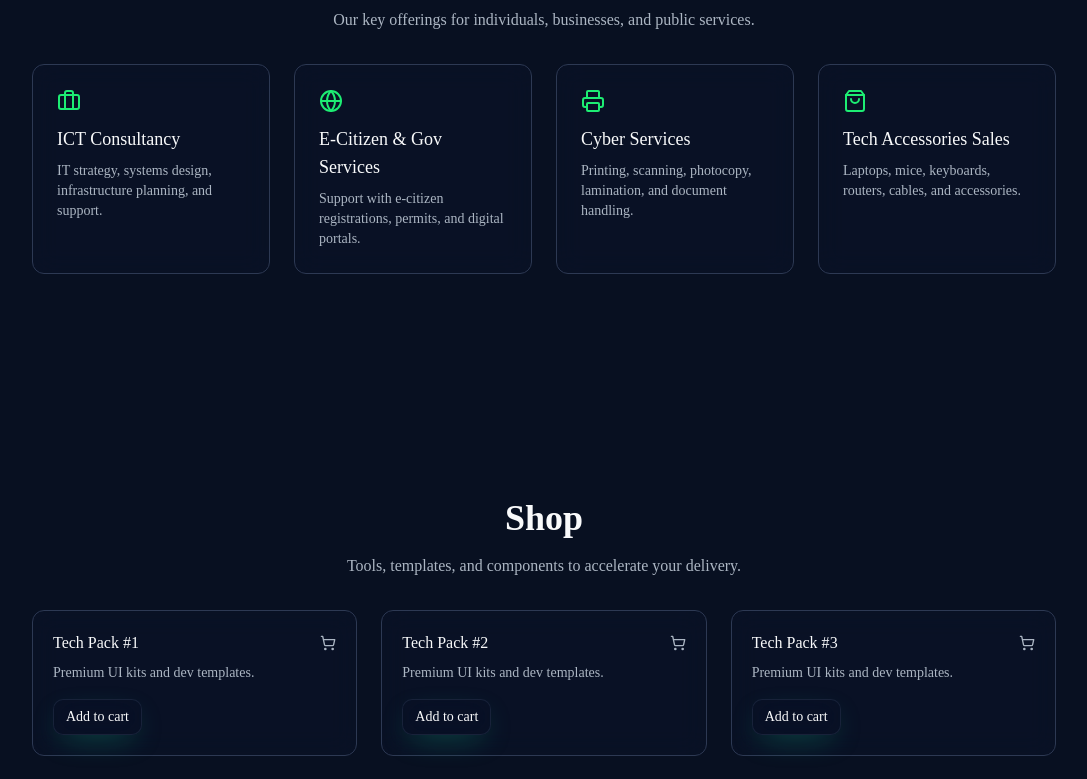
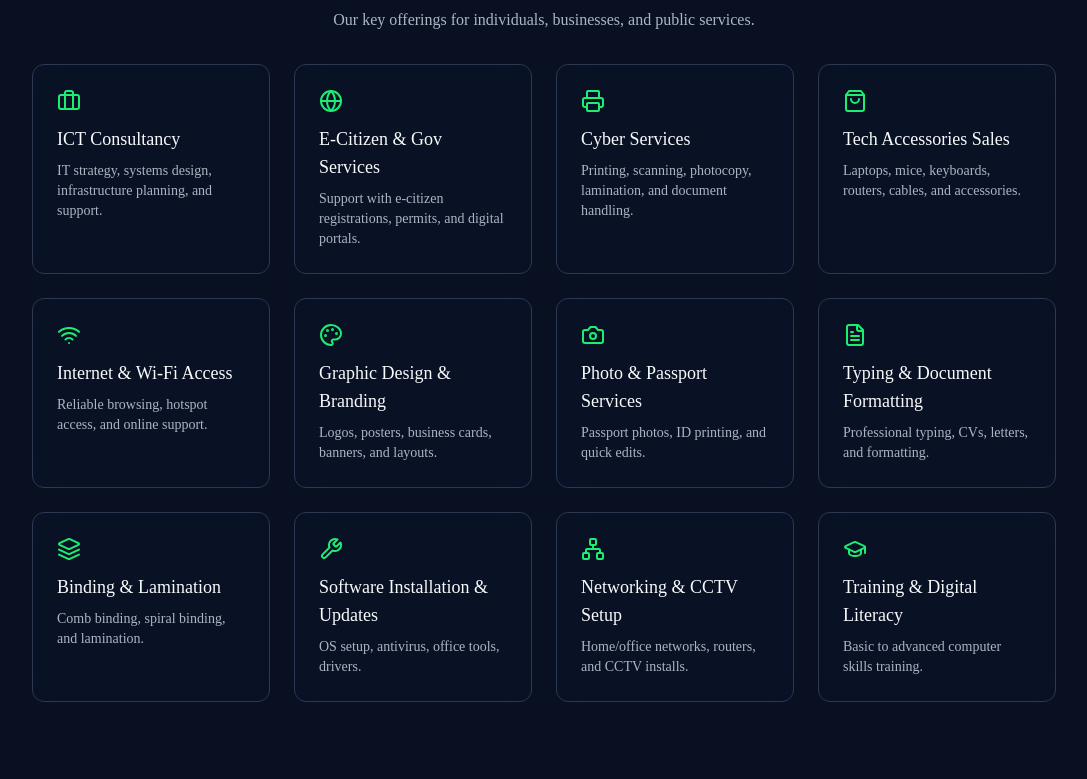
Before and after one commit to fredrickkitonyi016/frimat-vision-nexus, a React (Vite) app: page / in a window 1280 px wide. Shown: the part 1282-2061 px from the top of the page, without its empty margins (96-1183 px from the left). Built offline with nearby package versions, Linux system fonts and the light colour scheme.

Commit message:
Add more services
Add additional services to the Services section, expanding on the existing offerings.

```diff
--- a/src/pages/Index.tsx
+++ b/src/pages/Index.tsx
@@ -1,5 +1,5 @@
 import { Button } from "@/components/ui/button";
-import { CheckCircle2, Code2, Cpu, Rocket, Shield, ShoppingCart, Briefcase, Globe, Printer, ShoppingBag } from "lucide-react";
+import { CheckCircle2, Code2, Cpu, Rocket, Shield, ShoppingCart, Briefcase, Globe, Printer, ShoppingBag, Wifi, Palette, Camera, FileText, Layers, Wrench, Network, GraduationCap } from "lucide-react";
 
 const Section = ({ id, title, subtitle, children }: { id: string; title: string; subtitle?: string; children: React.ReactNode }) => (
   <section id={id} className="section container animate-fade-in">
@@ -69,6 +69,14 @@ export default function Index() {
               { title: "E‑Citizen & Gov Services", icon: Globe, desc: "Support with e‑citizen registrations, permits, and digital portals." },
               { title: "Cyber Services", icon: Printer, desc: "Printing, scanning, photocopy, lamination, and document handling." },
               { title: "Tech Accessories Sales", icon: ShoppingBag, desc: "Laptops, mice, keyboards, routers, cables, and accessories." },
+              { title: "Internet & Wi‑Fi Access", icon: Wifi, desc: "Reliable browsing, hotspot access, and online support." },
+              { title: "Graphic Design & Branding", icon: Palette, desc: "Logos, posters, business cards, banners, and layouts." },
+              { title: "Photo & Passport Services", icon: Camera, desc: "Passport photos, ID printing, and quick edits." },
+              { title: "Typing & Document Formatting", icon: FileText, desc: "Professional typing, CVs, letters, and formatting." },
+              { title: "Binding & Lamination", icon: Layers, desc: "Comb binding, spiral binding, and lamination." },
+              { title: "Software Installation & Updates", icon: Wrench, desc: "OS setup, antivirus, office tools, drivers." },
+              { title: "Networking & CCTV Setup", icon: Network, desc: "Home/office networks, routers, and CCTV installs." },
+              { title: "Training & Digital Literacy", icon: GraduationCap, desc: "Basic to advanced computer skills training." },
             ].map((s) => (
               <article key={s.title} className="rounded-xl border border-border bg-card/60 p-6 backdrop-blur-md transition-transform hover:scale-[1.02] hover:shadow-xl">
                 <s.icon className="h-6 w-6 text-accent" />
```
